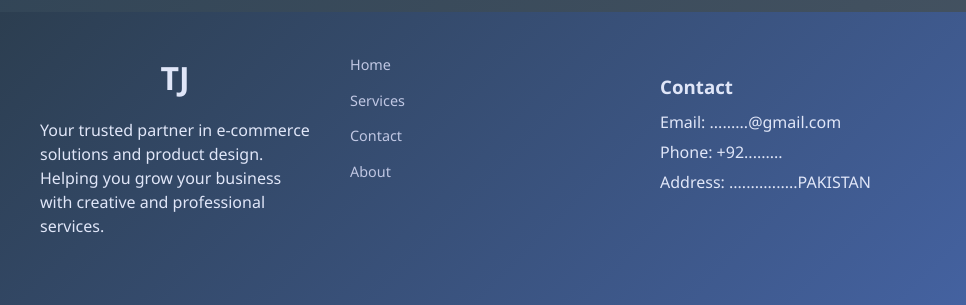
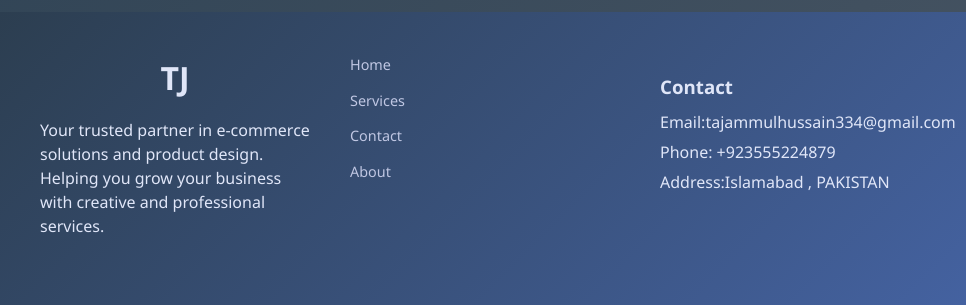
Before and after one commit to ayan336226/Tajammul-Hussain, a plain HTML site: page index.html in a window 1280 px wide. Shown: the part 6340-6645 px from the top of the page, 0-966 px from the left. Drawn offline with Linux system fonts and the light colour scheme.

Commit message:
Update index.html

```diff
--- a/index.html
+++ b/index.html
@@ -458,9 +458,9 @@
     </div>
     <div class="footer-contact">
       <h3>Contact</h3>
-      <p>Email: .........@gmail.com</p>
-      <p>Phone: +92.........</p>
-      <p>Address: ................PAKISTAN</p>
+      <p>Email:tajammulhussain334@gmail.com</p>
+      <p>Phone: +923555224879</p>
+      <p>Address:Islamabad , PAKISTAN</p>
     </div>
 <div class="footer-social">
   <h3>Follow Us</h3>
```
